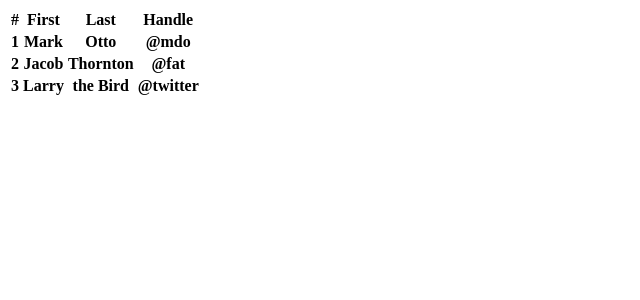
After one commit to byiringiroscar/Django-htmx-new-release-hx-on-, a Django app: page /content/ in a window 1280 px wide. The commit adds this page. Shown: the top 300 px of the page, without its empty margins (0-640 px from the left). Run offline with Django 5.2, Linux system fonts and the light colour scheme; lists and menus that the app fills with data are empty.

Commit message:
Add table

```diff
--- a/core/templates/index.html
+++ b/core/templates/index.html
@@ -4,7 +4,7 @@
 {% block content %}
 
 <div id="root">
-    <button hx-get="{% url 'index' %}">Fetch with htmx</button>
+    <button hx-get="{% url 'htmx-content' %}">Fetch with htmx</button>
 
 
     <div id="user-table">
--- /dev/null
+++ b/core/templates/partials/user-table.html
@@ -0,0 +1,28 @@
+<table>
+    <thead>
+        <th scope="co">#</th>
+        <th scope="co">First</th>
+        <th scope="co">Last</th>
+        <th scope="co">Handle</th>
+    </thead>
+    <tbody>
+        <tr>
+            <th scope="row">1</th>
+            <th>Mark</th>
+            <th>Otto</th>
+            <th>@mdo</th>
+        </tr>
+        <tr>
+            <th scope="row">2</th>
+            <th>Jacob</th>
+            <th>Thornton</th>
+            <th>@fat</th>
+        </tr>
+        <tr>
+            <th scope="row">3</th>
+            <th>Larry</th>
+            <th>the Bird</th>
+            <th>@twitter</th>
+        </tr>
+    </tbody>
+</table>
--- a/core/urls.py
+++ b/core/urls.py
@@ -6,4 +6,5 @@ from . import views
 
 urlpatterns = [
     path('', views.index, name='index'),
+    path('content/', views.htmx_content, name='htmx-content'),
 ]
--- a/core/views.py
+++ b/core/views.py
@@ -4,3 +4,7 @@ from django.shortcuts import render
 
 def index(request):
     return render(request, 'index.html')
+
+
+def htmx_content(request):
+    return render(request, 'partials/user-table.html')
```
